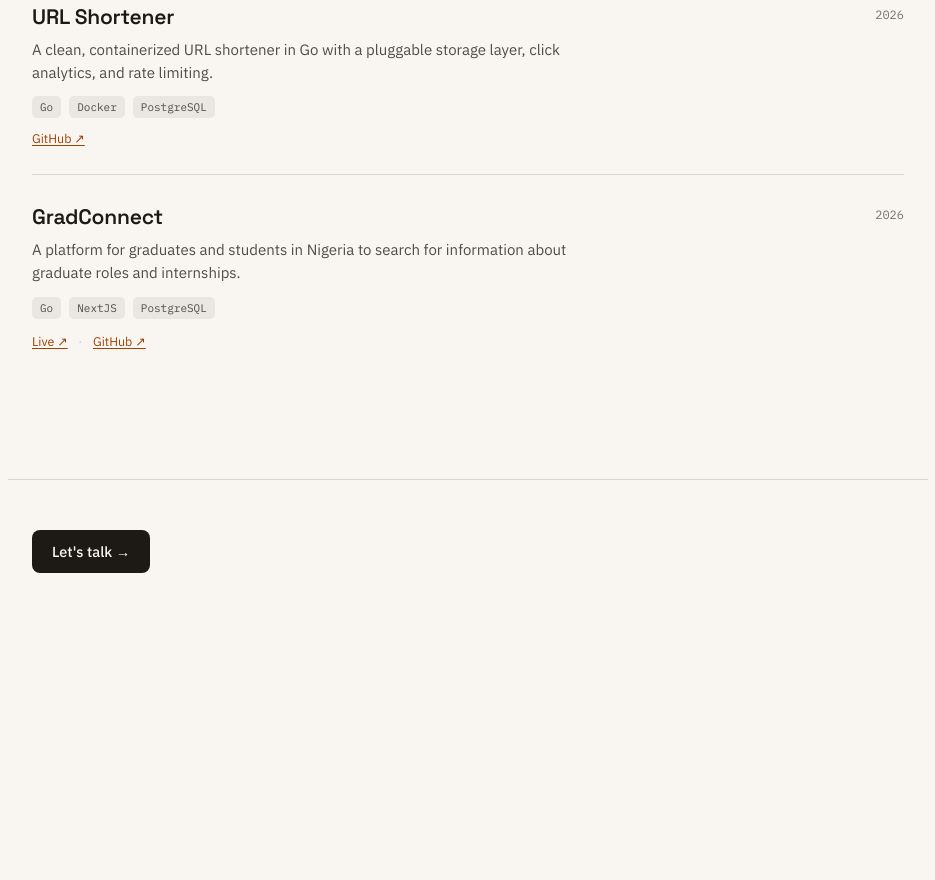
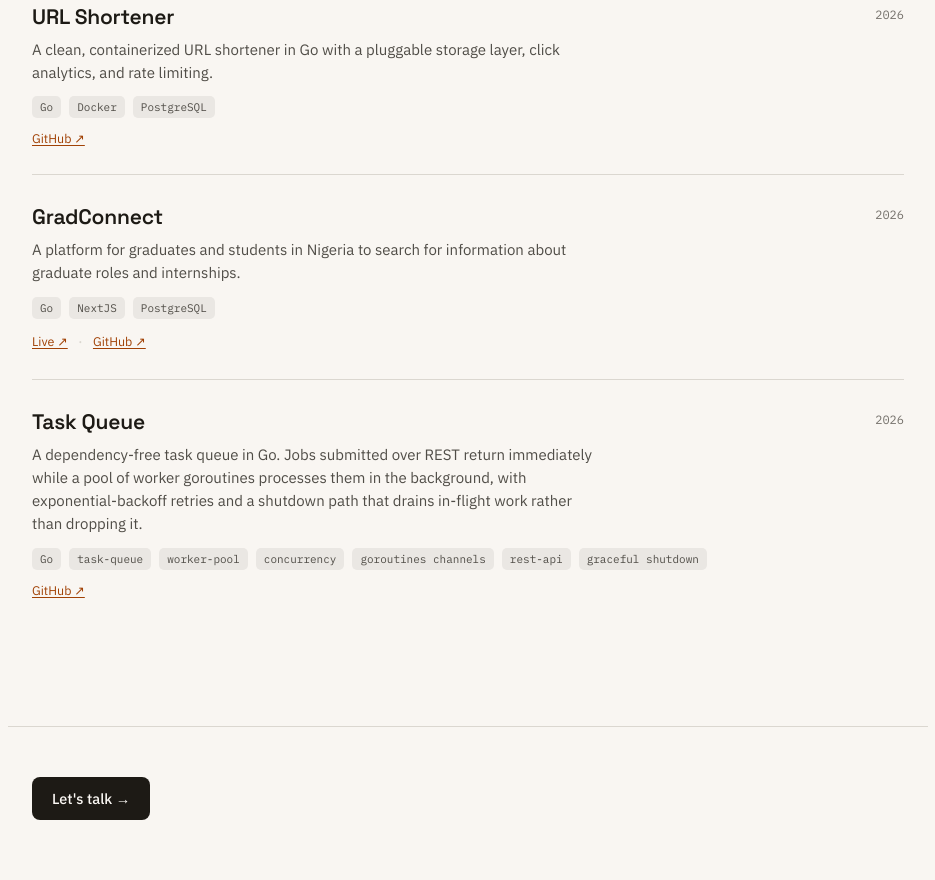
Before and after one commit to KenImade/kenneth-imade-website, an Astro site: page /work in a window 1280 px wide. Shown: the part 597-1477 px from the top of the page, without its empty margins (172-1107 px from the left). Before the commit the page ends 1230 px from the top, so only its background shows below. Built offline with nearby package versions, Linux system fonts and the light colour scheme; Astro itself is replaced by a stand-in of ours.

Commit message:
doc: added new project

```diff
--- a/src/data/projects.js
+++ b/src/data/projects.js
@@ -35,4 +35,16 @@
   liveUrl: "https://gradconnect.ng/",
   repoUrl: "https://github.com/KenImade/gradconnect-api",
   },
+  {
+    slug: "task-queue",
+    title: "Task Queue",
+    blurb:
+      "A dependency-free task queue in Go. Jobs submitted over REST return immediately while a pool of worker goroutines " +
+      "processes them in the background, with exponential-backoff retries and a shutdown path that drains in-flight work " +
+      "rather than dropping it.",
+    tags: ["Go", "task-queue", "worker-pool", "concurrency", "goroutines channels", "rest-api", "graceful shutdown"],
+    year: "2026",
+    liveUrl: "",
+    repoUrl: "https://github.com/KenImade/taskqueue",
+  },
 ];
```
